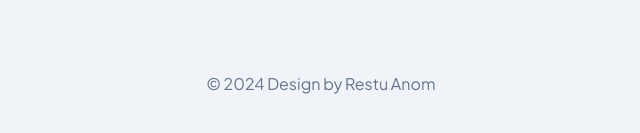
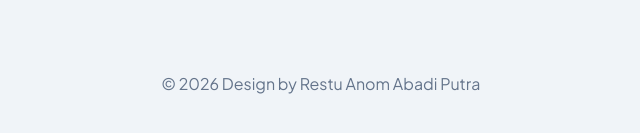
Before and after one commit to restu280/webportorestu, a plain HTML site: page index.html in a window 1280 px wide. Shown: the part 2176-2309 px from the top of the page, 319-959 px from the left. Drawn offline with nearby package versions, Linux system fonts and the light colour scheme.

Commit message:
index.html

```diff
--- a/index.html
+++ b/index.html
@@ -121,7 +121,7 @@
     </main>
 
     <footer>
-        <p>&copy; 2024 Design by Restu Anom</p>
+        <p>&copy; 2026 Design by Restu Anom Abadi Putra</p>
     </footer>
 
     <script src="script.js"></script>
```
